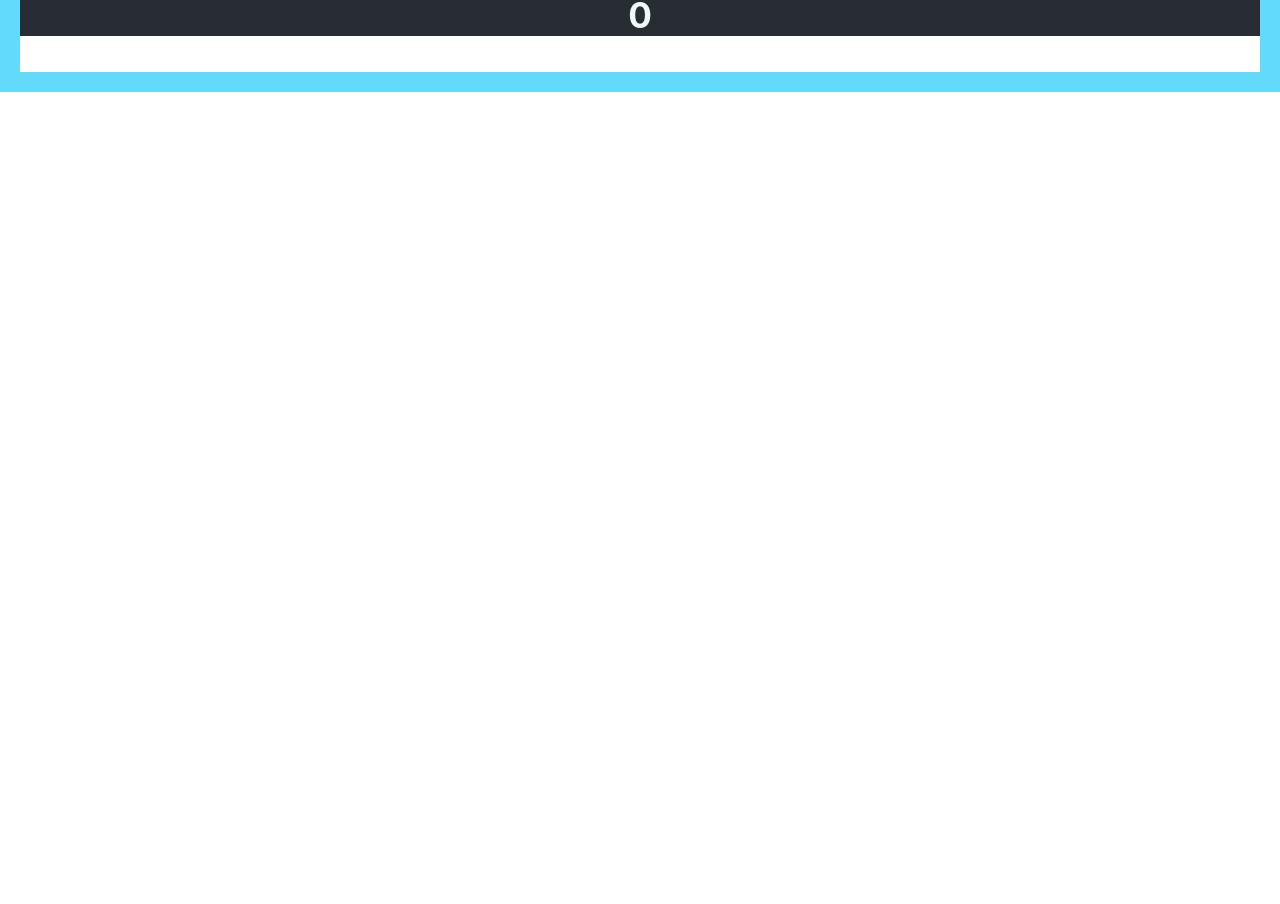
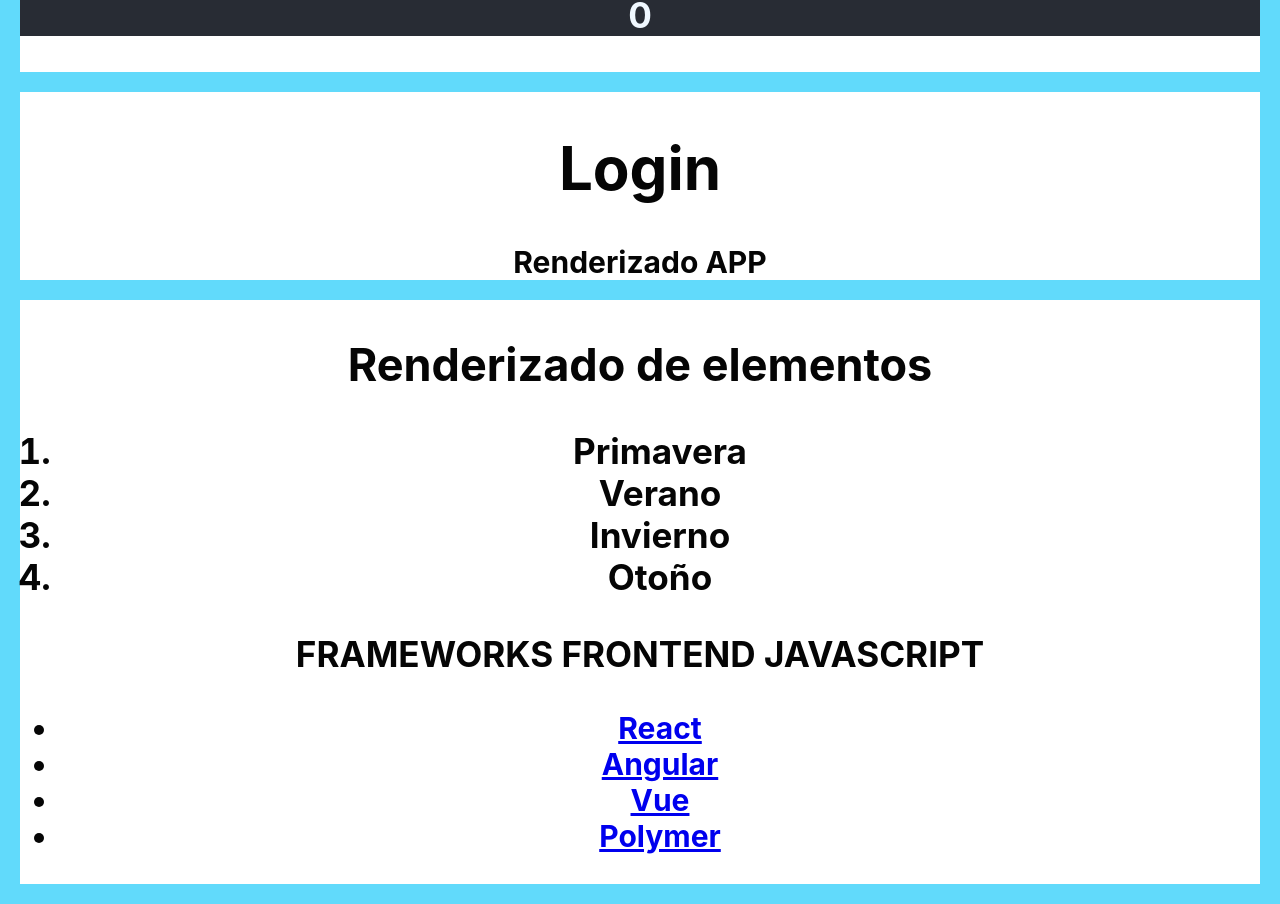
Before and after one commit to xNatzhu/React-curso-Jor-Mircha, a React (Create React App) app in the folder React-Basico/: page / in a window 1280 px wide. Shown: the part 1390-2294 px from the top of the page. Before the commit the page ends 1482 px from the top, so only its background shows below. Built offline with nearby package versions, Linux system fonts and the light colour scheme.

Commit message:
Renderizado de elementos - condicional - json

```diff
--- a/React-Basico/src/App.js
+++ b/React-Basico/src/App.js
@@ -4,6 +4,8 @@ import './App.css';
 import Componente from "./components/Componente"; //aca hacemos llamar nuestro componente creado.
 import Propiedades from "./components/Propiedades";
 import States from "./components/state/States.js";
+import RenderizadoCondicional from "./components/RenderizadoCondicional";
+import RenderizadoElementos from "./components/RenderizadoElementos";
 function App() {
 
   //example de propiedades
@@ -58,6 +60,14 @@ function App() {
       <hr></hr>
       <div>
           <States/>
+      </div>
+
+      <div  className="App-component">
+        <RenderizadoCondicional/>
+      </div>
+
+      <div  className="App-component">
+        <RenderizadoElementos/>
       </div>
 
     </div>
--- /dev/null
+++ b/React-Basico/src/components/RenderizadoCondicional.js
@@ -0,0 +1,48 @@
+import React,{Component} from "react";
+
+//componentes hijos
+
+function Login() {
+    return(
+        <div>
+            <h1>Login</h1>
+        </div>
+    );
+}
+
+function Logout() {
+    return(
+        <div>
+            <h1>Logout</h1>
+        </div>
+    );
+}
+
+//componente padre
+export default class RenderizadoCondicional extends Component{
+    constructor(props){
+        super(props);
+        this.state = {
+            session: true,
+        };
+    }
+    render(){
+        return(
+            <div>
+                {this.state.session ?<Login/>:<Logout/>}
+                <div>Renderizado APP</div>
+            </div>
+
+
+
+        )
+    }
+}
+
+/*
+EL RENDERIZADO ES CUANDO UN VALOR DEL ESTAO O DE UNA PROPIEDAD CAMBIAN Y ESTO OBLIGA QUE SE VUELVE A PINTAR LA INTERFAZ
+
+El agregarle {} se puede realizar acciones sincronica como condicional, ect.
+
+
+*/
--- /dev/null
+++ b/React-Basico/src/components/RenderizadoElementos.js
@@ -0,0 +1,55 @@
+import React,{Component} from "react";
+
+/*Import JSON*/
+
+import data from "../helpers/data.json";
+
+function ElementoLista(props){
+    return(
+        <li>
+            <a href={props.link}>{props.name}</a>
+        </li>
+    );
+}
+
+export default class RenderizadoElementos extends Component{
+    constructor(props){
+        super(props)
+        this.state = {
+            seanson:["Primavera", "Verano", "Invierno", "Otoño"]
+        }
+
+        /* Pasos para realizar un mapeo de elementos cuando se renderiza un objeto, una lista, ect.
+
+        1. declarar el estado donde va estar almacenando el valor.
+        2. una vez realizado se va renderizar se abre {} y se invoca el estado y se agrega al final el .map
+        3. El .map va tener como funcion anonima donde estara ejecutando cada elemento.
+        */
+
+    }
+    render(){
+        return(
+            <div>
+                <h2>Renderizado de elementos</h2>
+                <h3>
+                    <ol>
+                        {this.state.seanson.map((seanson, index)=><li key={index}>{seanson}</li>)}
+                        {/*Cuando realizamos un renderizadoo por elemento y usamos map recordar usar los {  a la hora de iniciar
+                            Para detectar cada uno de los elementos de manera interna utiliza el key, en este caso vincule el key del segundo parametro.
+
+                            */}
+                    </ol>
+                </h3>
+
+                <h3>FRAMEWORKS FRONTEND JAVASCRIPT</h3>
+                <ul>
+                    {/*nombre del archivo. nombre del objeto con informacion  - por media de los props le pasamos info por atributos hacia el componente hijo*/}
+
+                    {data.frameworks.map((fw,index)=><ElementoLista key={fw.id} link={fw.web} name={fw.name}/>)}
+                    {/* NOTA: Una forma de pasar todo los valores del json seria data={fw} despues en el componente hijo llamar "fw.name" de esta manera nos evitamos de poder estar armando propiedad x propiedad.*/}
+                </ul>
+
+            </div>
+        );
+    };
+}
--- /dev/null
+++ b/React-Basico/src/helpers/data.json
@@ -0,0 +1,29 @@
+{
+    "frameworks":[
+        {
+            "id":1,
+            "name":"React",
+            "web": "https://reactjs.org"
+
+        },
+        {
+            "id":2,
+            "name":"Angular",
+            "web": "https://angular.io"
+
+        },
+        {
+            "id":3,
+            "name":"Vue",
+            "web": "https://vuejs.org"
+
+        },
+        {
+            "id":4,
+            "name":"Polymer",
+            "web": "https://Polymer-proyect.org"
+
+        }
+
+    ]
+}
```
